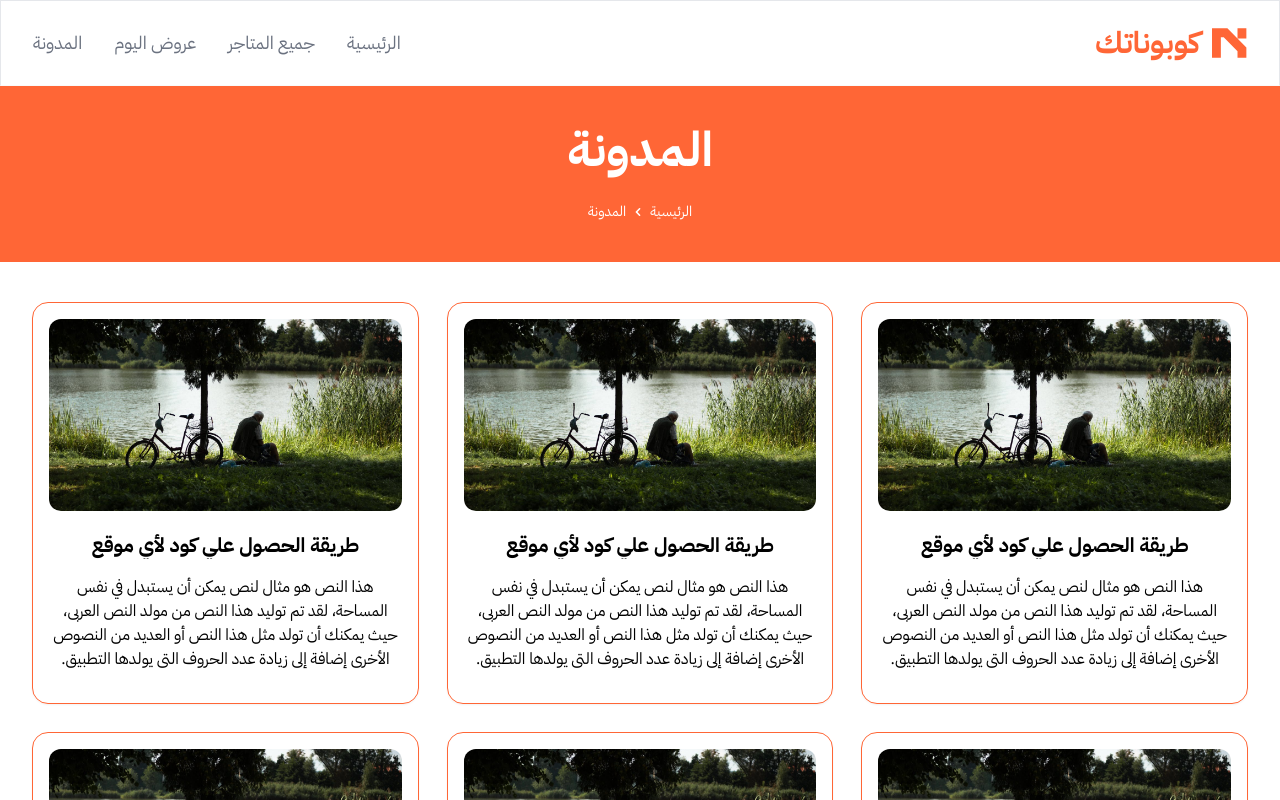
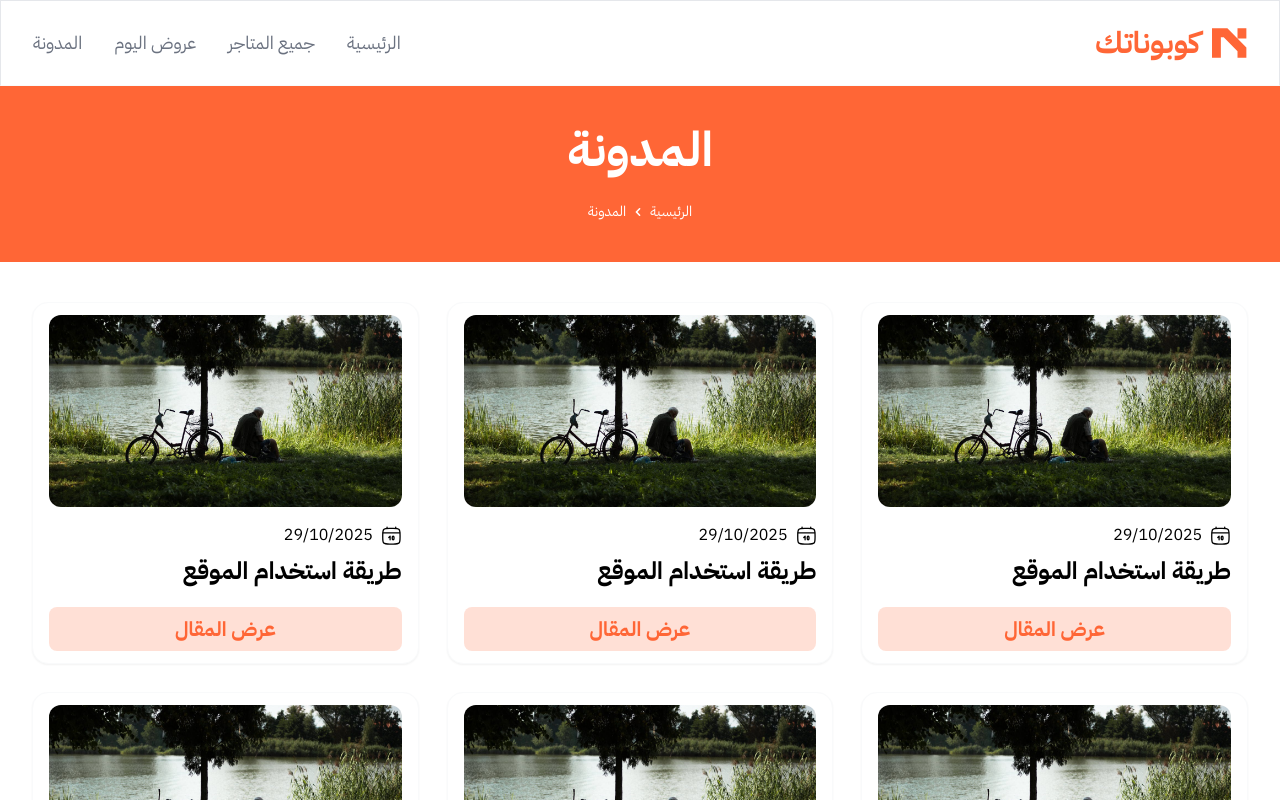
Before and after one commit to Mostafa4Abdelwahed/Kobonatk, a Next.js app: page /blog in a window 1280 px wide. Shown: the top 800 px of the page. Built offline with nearby package versions, Linux system fonts and the light colour scheme.

Commit message:
Add Modal On Offer Card & Some Sizes To Responsive

```diff
--- a/package.json
+++ b/package.json
@@ -9,11 +9,13 @@
     "lint": "next lint"
   },
   "dependencies": {
+    "@headlessui/react": "^2.1.9",
     "@next/font": "^14.2.14",
     "aos": "^2.3.4",
     "next": "14.2.14",
     "react": "^18",
-    "react-dom": "^18"
+    "react-dom": "^18",
+    "react-paginate": "^8.2.0"
   },
   "devDependencies": {
     "postcss": "^8",
--- a/src/app/(Pages)/blog/page.jsx
+++ b/src/app/(Pages)/blog/page.jsx
@@ -42,7 +42,7 @@ const blog = () => {
           </ol>
         </nav>
       </header>
-      <main className="my-10">
+      <main className="py-10">
         <Container>
           <div className="grid grid-cols-1 md:grid-cols-3 gap-7 mb-10">
             <ArticleCard />
--- a/src/app/(Pages)/companies/page.jsx
+++ b/src/app/(Pages)/companies/page.jsx
@@ -7,7 +7,7 @@ const companies = () => {
   return (
     <div>
       <header className="bg-primary text-white py-10 flex flex-col items-center justify-center">
-        <h1 className="text-5xl font-bold">جميع الشركات</h1>
+        <h1 className="text-5xl font-bold">جميع المتاجر</h1>
         <nav className="mt-7">
           <ol className="flex items-center gap-1 text-sm text-white">
             <li>
@@ -36,7 +36,7 @@ const companies = () => {
                 href="/companies"
                 className="block transition hover:text-white/75"
               >
-                الشركات
+                جميع المتاجر
               </Link>
             </li>
           </ol>
--- a/src/app/_Home/LatestOffersSection.jsx
+++ b/src/app/_Home/LatestOffersSection.jsx
@@ -5,7 +5,7 @@ const LatestOffersSection = () => {
   return (
     <div className="bg-gray-50/40 border-y-2 border-gray-100 py-10">
       <Container>
-        <h1 className="text-4xl md:text-5xl font-bold mb-12">
+        <h1 className="text-4xl md:text-5xl font-bold mb-10">
           احدث <span className="text-primary">العروض</span>
         </h1>
         <div className="grid grid-cols-1 md:grid-cols-3 gap-7">
--- a/src/app/_Home/TrendingCompaniesSection.jsx
+++ b/src/app/_Home/TrendingCompaniesSection.jsx
@@ -20,6 +20,7 @@ const TrendingCompaniesSection = () => {
           <CompanyCard />
           <CompanyCard />
         </div>
+        <Link href="/companies" className="text-white mt-7 text-center block md:hidden bg-primary hover:bg-transparent hover:text-primary hover:border-primary transition-all border-2 border-transparent text-xl py-4 px-12 rounded-lg">جميع المتاجر</Link>
       </Container>
     </div>
   );
--- a/src/app/_components/Global/ArticleCard.jsx
+++ b/src/app/_components/Global/ArticleCard.jsx
@@ -1,19 +1,44 @@
-import Image from "next/image"
-import thumbnail from "@/assets/thumbnail.jpg"
-import Link from "next/link"
+import Image from "next/image";
+import thumbnail from "@/assets/thumbnail.jpg";
+import Link from "next/link";
 
 const ArticleCard = () => {
   return (
-    <Link href="/">
-    <article className="shadow-sm border-[1px] border-primary p-4 rounded-2xl">
-        <Image src={thumbnail} className="rounded-xl h-48 object-cover" alt="thumbnail" />
-        <h1 className="text-xl font-bold text-center mt-5 line-clamp-2">طريقة الحصول علي كود لأي موقع</h1>
-        <p className="text-center my-4">
-        هذا النص هو مثال لنص يمكن أن يستبدل في نفس المساحة، لقد تم توليد هذا النص من مولد النص العربى، حيث يمكنك أن تولد مثل هذا النص أو العديد من النصوص الأخرى إضافة إلى زيادة عدد الحروف التى يولدها التطبيق.
-        </p>
+    <article className="bg-white border-[1px] border-gray-50 py-3 px-4 shadow-sm rounded-2xl">
+      <Image
+        src={thumbnail}
+        className="rounded-xl h-48 object-cover"
+        alt="thumbnail"
+      />
+      <span className="flex items-center gap-2 mt-4">
+        <svg
+          xmlns="http://www.w3.org/2000/svg"
+          width="1.3em"
+          height="1.3em"
+          viewBox="0 0 24 24"
+        >
+          <g fill="none" stroke="currentColor" stroke-width="1.5">
+            <path d="M2 12c0-3.771 0-5.657 1.172-6.828S6.229 4 10 4h4c3.771 0 5.657 0 6.828 1.172S22 8.229 22 12v2c0 3.771 0 5.657-1.172 6.828S17.771 22 14 22h-4c-3.771 0-5.657 0-6.828-1.172S2 17.771 2 14z" />
+            <path stroke-linecap="round" d="M7 4V2.5M17 4V2.5" />
+            <path
+              stroke-linecap="round"
+              stroke-linejoin="round"
+              d="m9 14.5l1.5-1.5v4"
+            />
+            <path
+              stroke-linecap="round"
+              d="M13 16v-2a1 1 0 1 1 2 0v2a1 1 0 1 1-2 0ZM2.5 9h19"
+            />
+          </g>
+        </svg>
+        <span>29/10/2025</span>
+      </span>
+      <h1 className="font-bold text-2xl my-2">طريقة استخدام الموقع</h1>
+      <Link href="/blog/3" className="text-center hover:bg-primary hover:text-white transition-all bg-primary/20 font-bold text-xl rounded-lg py-2 mt-5 w-full block text-primary">
+        عرض المقال
+      </Link>
     </article>
-    </Link>
-  )
-}
+  );
+};
 
-export default ArticleCard
+export default ArticleCard;
--- a/src/app/_components/Global/OfferCard.jsx
+++ b/src/app/_components/Global/OfferCard.jsx
@@ -1,17 +1,95 @@
-import Image from "next/image"
-import amazonLogo from "@/assets/amazon.png"
+"use client";
+import { useState } from "react";
+import {
+  Dialog,
+  DialogBackdrop,
+  DialogPanel,
+  DialogTitle,
+} from "@headlessui/react";
+import Image from "next/image";
+import amazonLogo from "@/assets/amazon.png";
 
 const OfferCard = () => {
+  const [open, setOpen] = useState(false);
+  const [code, setCode] = useState("TO55C");
+  const [copiled, setCopiled] = useState(false);
+
+  const handleCopy = ()=>{
+    navigator.clipboard.writeText(code);
+    setCopiled(true)
+    setTimeout(()=>{
+      setCopiled(false);
+    },2000)
+  }
   return (
-    <div className="flex flex-col shadow-sm hover:shadow-md transition-all gap-2 bg-white py-5 px-5 rounded-xl">
+    <>
+      <div className="flex flex-col shadow-sm hover:shadow-md transition-all gap-2 bg-white py-5 px-5 rounded-xl">
         <header className="flex gap-3.5 bg-white text-primary rounded-xl pb-5">
-        <Image src={amazonLogo} className="rounded-lg mx-auto" width={"55"} alt="company logo" />
-        <span className="bg-primary/5 w-full text-center py-2.5 rounded-lg text-primary font-bold text-xl">خصم 50%</span>
+          <Image
+            src={amazonLogo}
+            className="rounded-lg mx-auto"
+            width={"55"}
+            alt="company logo"
+          />
+          <span className="bg-primary/5 w-full text-center py-2.5 rounded-lg text-primary font-bold text-xl">
+            خصم 50%
+          </span>
         </header>
-        <p className="text-xl mb-5">كود خصم سيفي 2024 اقوي كوبون خصم سيفي حتي 20% لكل المنتجات</p>
-        <button className="w-full hover:bg-primary hover:text-white transition-all border-2 border-primary/50 text-primary rounded-lg py-2.5 text-center font-semibold text-xl">عرض الكوبون</button>
-    </div>
-  )
-}
+        <p className="text-xl mb-5">
+          كود خصم سيفي 2024 اقوي كوبون خصم سيفي حتي 20% لكل المنتجات
+        </p>
+        <button
+          onClick={() => {
+            setOpen(true);
+          }}
+          className="w-full hover:bg-primary hover:text-white transition-all border-2 border-primary/50 text-primary rounded-lg py-2.5 text-center font-semibold text-xl"
+        >
+          عرض الكوبون
+        </button>
+      </div>
 
-export default OfferCard
+      <Dialog open={open} onClose={setOpen} className="relative z-10">
+        <DialogBackdrop
+          transition
+          className="fixed inset-0 bg-gray-500/60 bg-opacity-75 transition-opacity data-[closed]:opacity-0 data-[enter]:duration-300 data-[leave]:duration-200 data-[enter]:ease-out data-[leave]:ease-in"
+        />
+
+        <div className="fixed inset-0 z-10 w-screen">
+          <div className="flex min-h-0 md:min-h-full justify-center p-4 text-center sm:items-center sm:p-0">
+            <DialogPanel
+              transition
+              className="relative transform overflow-hidden rounded-2xl bg-white text-left shadow-sm transition-all data-[closed]:translate-y-4 data-[closed]:opacity-0 data-[enter]:duration-300 data-[leave]:duration-200 data-[enter]:ease-out data-[leave]:ease-in sm:my-8 sm:w-full sm:max-w-lg data-[closed]:sm:translate-y-0 data-[closed]:sm:scale-95"
+            >
+              <div className="bg-white px-4 pb-4 pt-5 sm:p-6 sm:pb-4">
+                <div className="mt-3 text-center sm:ml-4 sm:mt-0 sm:text-left">
+                    <Image src={amazonLogo} className="mx-auto pb-2.5" width="55" alt="company logo" />
+                    <DialogTitle
+                      as="h1"
+                      className="text-base border-t-2 pt-2.5 text-center mt-2.5 font-semibold leading-6 text-gray-900"
+                    >
+                      كود خصم نون مصر بقيمة 10% إضافي على كل المتجر
+                    </DialogTitle>
+                  <div className="my-4">
+                    <div className="flex flex-col md:flex-row gap-2.5">
+                      <input value={code} disabled className="bg-gray-200 w-full py-2 text-center rounded-md" />
+                      <button onClick={handleCopy} className="bg-primary text-white rounded-md w-auto inline-flex py-2 px-8">
+                      {copiled ? "تم النسخ" : "نسخ"}
+                      </button>
+                    </div>
+                    <p className="mt-4 text-center">
+                    اذهب الى
+                    <a className="text-primary" href="/"> Amazon.com </a> وقم بالصاق رمز الكوبون في سلة المشتريات للحصول على الخصم
+                    </p>
+                    <button className="bg-primary w-full text-lg mt-4 text-white rounded-md py-3 px-8">اذهب الي امازون</button>
+                  </div>
+                </div>
+              </div>
+            </DialogPanel>
+          </div>
+        </div>
+      </Dialog>
+    </>
+  );
+};
+
+export default OfferCard;
```
Also changed, not shown: 1 other file (tests, documents, lock files or other folders).
